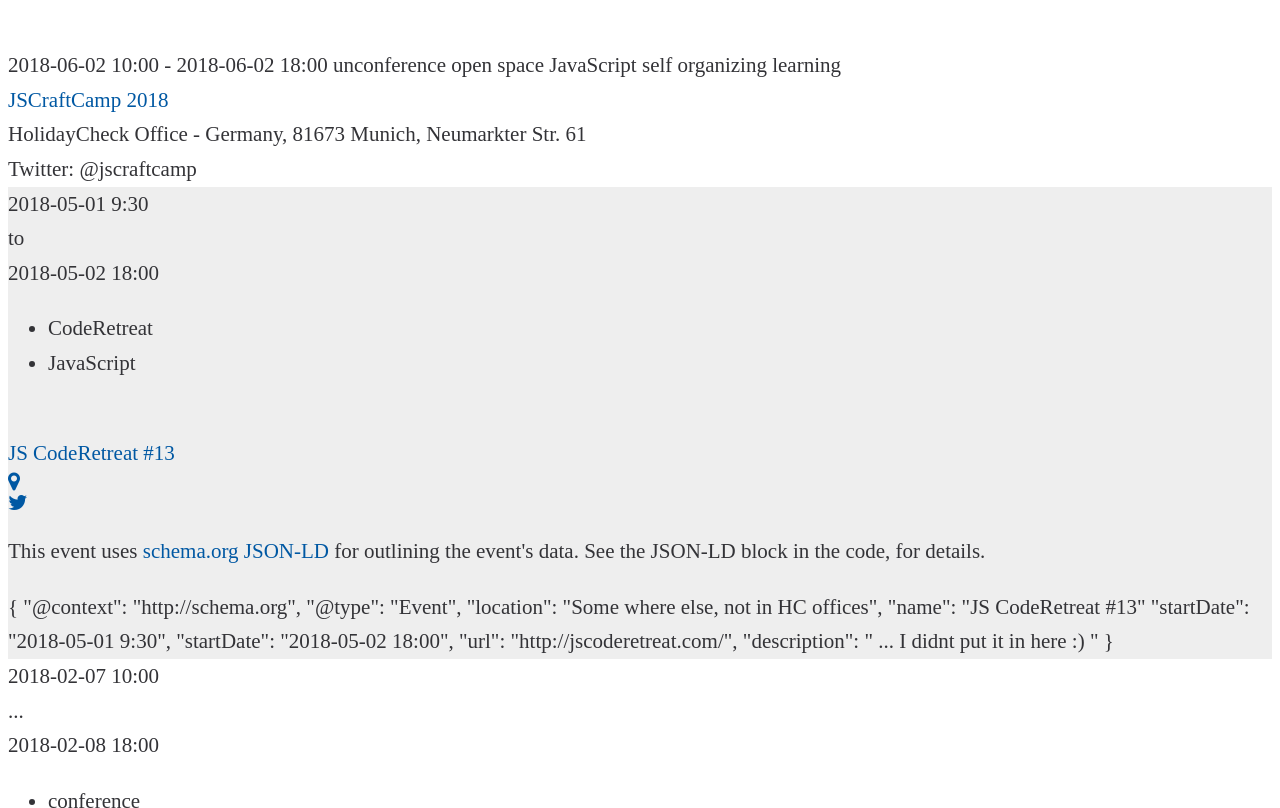
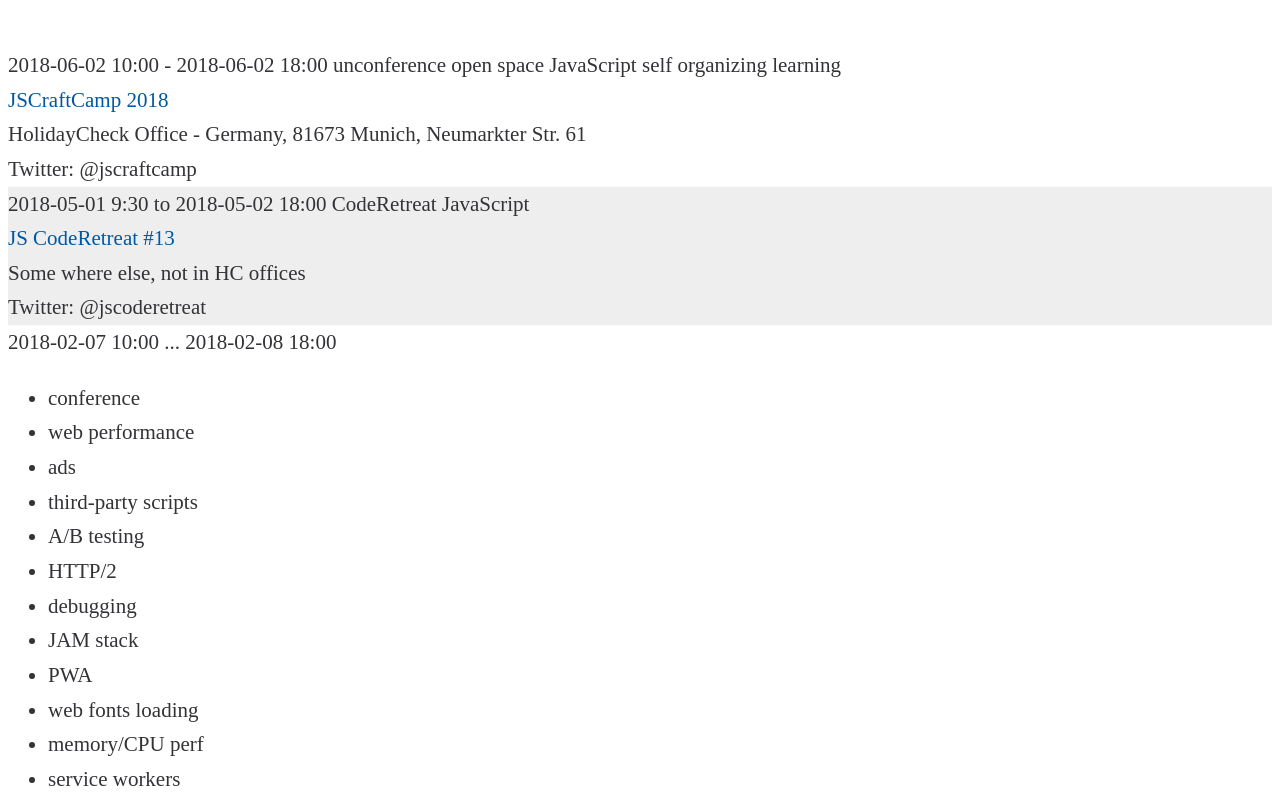
Before and after one commit to holidaycheck/hc-event-component, a website: page src/index.html in a window 1280 px wide. Shown: the top 808 px of the page. Drawn offline with Linux system fonts and the light colour scheme; a web font is replaced by a local one.

Commit message:
Use HTML to simplify (the CSS).

```diff
--- a/src/index.html
+++ b/src/index.html
@@ -68,17 +68,10 @@
 
 <style>
   /* the fallback rendering, when <hc-event> is not defined */
-  hc-event:not(:defined),
-  hc-event:not(:defined) > * {
+  hc-event:not(:defined) {
     display: block;
   }
-  hc-event:not(:defined) > hc-event-end,
-  hc-event:not(:defined) > hc-event-start,
-  hc-event:not(:defined) > hc-event-tag,
-  hc-event:not(:defined) > a[is=hc-event-name]
-  {
-    display: inline;
-  }
+
   hc-event:not(:defined) > hc-event-twitter:before {
     content: 'Twitter: @';
   }
@@ -100,15 +93,15 @@
     <hc-event-tag>JavaScript</hc-event-tag>
     <hc-event-tag>self organizing</hc-event-tag>
     <hc-event-tag>learning</hc-event-tag>
-
+    <br>
     <meta itemprop="name" content="JSCraftCamp 2018"/>
     <a is="hc-event-name" itemprop="url" href="http://jscraftcamp.org/">JSCraftCamp 2018</a>
-
+    <br>
     <meta itemprop="location" content="HolidayCheck Office - Germany, 81673 Munich, Neumarkter Str. 61"/>
     <hc-event-location>HolidayCheck Office - Germany, 81673 Munich, Neumarkter Str. 61</hc-event-location>
-
+    <br>
     <hc-event-twitter>jscraftcamp</hc-event-twitter>
-
+    <br>
     <hc-event-description>
       <p itemprop="description">
         This event uses <a href="http://schema.org/Event">schema.org microdata</a> for outlining the
@@ -127,21 +120,22 @@
   </hc-event>
 
   <hc-event>
-    <time>2018-05-01 9:30</time> to <time>2018-05-02 18:00</time>
-    <hc-event-tags>
-      <ul>
-        <li>CodeRetreat</li>
-        <li>JavaScript</li>
-      </ul>
-    </hc-event-tags>
+    <hc-event-start>2018-05-01 9:30</hc-event-start> to <hc-event-end>2018-05-02 18:00</hc-event-end>
+    <hc-event-tag>CodeRetreat</hc-event-tag>
+    <hc-event-tag>JavaScript</hc-event-tag>
     <br>
-    <a href="http://jscoderetreat.com/">JS CodeRetreat #13</a>
-    <a href="http://maps.google.com/maps?q=Some%20where%20else%2C%20not%20in%20HC%20offices" class="fa fa-map"></a>
-    <a href="https://www.twitter.com/jscoderetreat" class="fa fa-twitter"></a>
-    <p itemprop="description">
-      This event uses <a href="http://schema.org/Event">schema.org JSON-LD</a> for outlining the
-      event's data. See the JSON-LD block in the code, for details.
-    </p>
+    <a is="hc-event-name" href="http://jscoderetreat.com/">JS CodeRetreat #13</a>
+    <br>
+    <hc-event-location>Some where else, not in HC offices</hc-event-location>
+    <br>
+    <hc-event-twitter>jscoderetreat</hc-event-twitter>
+    <br>
+    <hc-event-description>
+      <p itemprop="description">
+        This event uses <a href="http://schema.org/Event">schema.org JSON-LD</a> for outlining the
+        event's data. See the JSON-LD block in the code, for details.
+      </p>
+    </hc-event-description>
     <script type="application/ld+json">
     {
       "@context": "http://schema.org",
```
